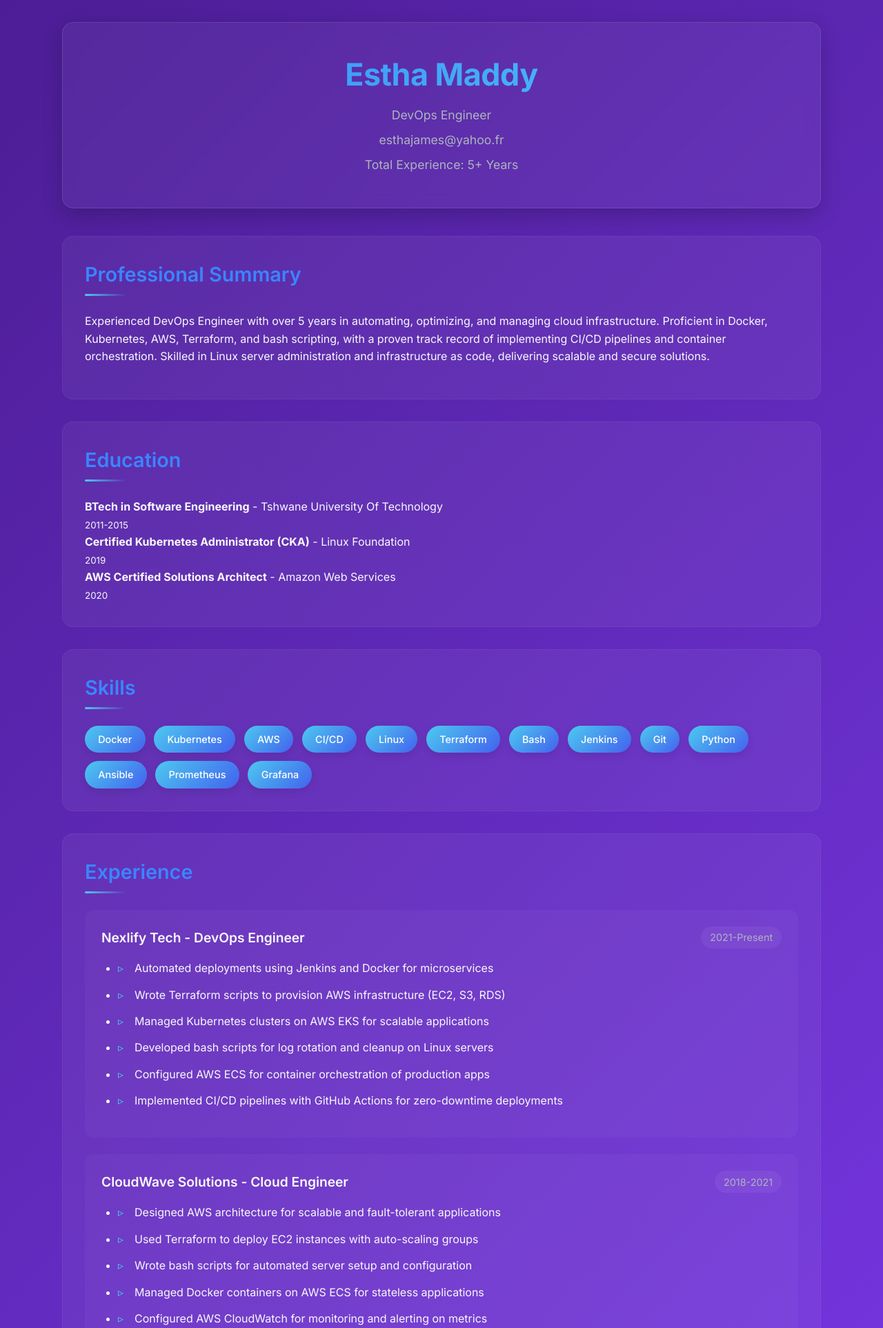
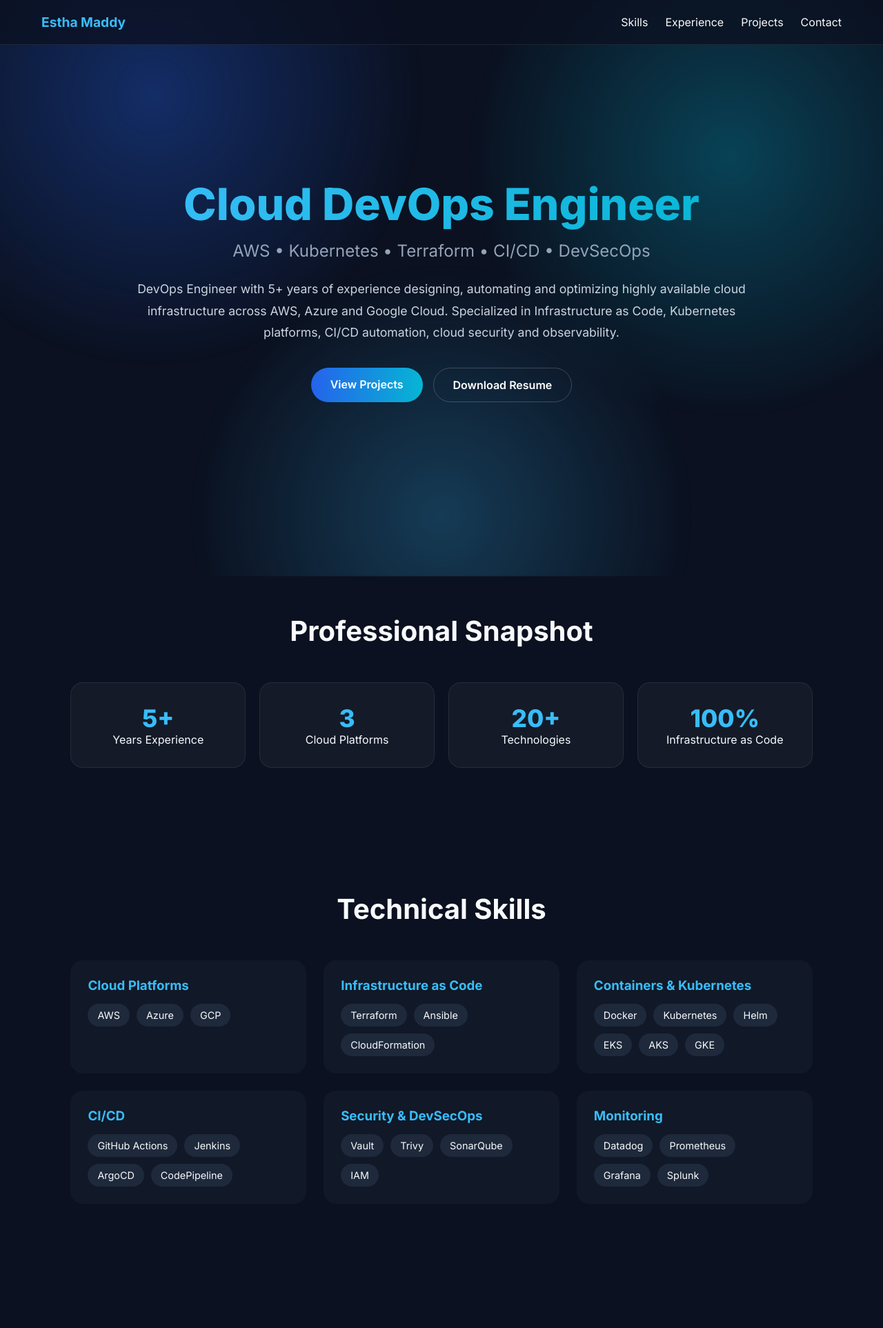
Before and after one commit to EsthaDevops2022/my-portfolio_v2, a Flask app: page / in a window 1280 px wide. Shown: the top 1925 px of the page at 69% size. Run offline with Flask 3, Linux system fonts and the light colour scheme.

Commit message:
portfolio modification

```diff
--- a/templates/index.html
+++ b/templates/index.html
@@ -2,369 +2,585 @@
 <html lang="en">
 <head>
 <meta charset="UTF-8">
-    <meta name="viewport" content="width=device-width, initial-scale=1.0, shrink-to-fit=no, viewport-fit=cover">
-    <meta http-equiv="X-UA-Compatible" content="IE=edge">
-    <title> Estha Maddy - DevOps Portfolio</title>
+<meta name="viewport" content="width=device-width, initial-scale=1.0">
 
-    <!-- PWA Support -->
-    <link rel="manifest" href="{{ url_for('static', filename='manifest.json') }}">
-    <meta name="apple-mobile-web-app-capable" content="yes">
-    <meta name="apple-mobile-web-app-title" content="John Doe Portfolio">
+<title>Estha Maddy | Cloud DevOps Engineer</title>
 
-    <!-- Font Preloading -->
-    <link rel="preload" href="https://fonts.googleapis.com/css2?family=Inter:wght@300;400;500;600;700&display=swap" as="style">
-    <link rel="stylesheet" href="https://fonts.googleapis.com/css2?family=Inter:wght@300;400;500;600;700&display=swap">
+<link rel="preconnect" href="https://fonts.googleapis.com">
+<link href="https://fonts.googleapis.com/css2?family=Inter:wght@300;400;500;600;700;800&display=swap" rel="stylesheet">
 
 <style>
-        :root {
-            --primary: #4cc9f0;
-            --secondary: #4361ee;
-            --accent: #3a86ff;
-            --dark: #0d1b2a;
-            --darker: #1b263b;
-            --light: #f8f9fa;
-            --muted: #adb5bd;
-            --card-bg: rgba(255, 255, 255, 0.05);
-            --transition: all 0.3s cubic-bezier(0.25, 0.8, 0.25, 1);
+
+:root{
+    --bg:#0b1120;
+    --card:#111827;
+    --card-light:#1f2937;
+    --primary:#38bdf8;
+    --secondary:#2563eb;
+    --accent:#06b6d4;
+    --text:#f8fafc;
+    --muted:#94a3b8;
 }
 
-        body {
-            font-family: 'Inter', sans-serif;
-            background: linear-gradient(135deg, #4c1d95, #7c3aed);
-            color: var(--light);
-            line-height: 1.6;
-            margin: 0;
-            padding: 0;
-            min-height: 100vh;
+*{
+    margin:0;
+    padding:0;
+    box-sizing:border-box;
 }
 
-        .container {
-            max-width: 1100px;
-            margin: 0 auto;
-            padding: 2rem 1.5rem;
+html{
+    scroll-behavior:smooth;
 }
 
-        /* Header Styles */
-        .header {
-            text-align: center;
-            padding: 2.5rem;
-            background: var(--card-bg);
-            border-radius: 16px;
-            backdrop-filter: blur(10px);
-            margin-bottom: 2.5rem;
-            border: 1px solid rgba(255, 255, 255, 0.1);
-            box-shadow: 0 10px 30px rgba(0, 0, 0, 0.2);
-            transition: var(--transition);
+body{
+    font-family:'Inter',sans-serif;
+    background:var(--bg);
+    color:var(--text);
+    overflow-x:hidden;
 }
 
-        .header:hover {
-            transform: translateY(-5px);
-            box-shadow: 0 15px 35px rgba(0, 0, 0, 0.3);
+/* Animated Background */
+
+body::before{
+    content:"";
+    position:fixed;
+    width:100%;
+    height:100%;
+    top:0;
+    left:0;
+    z-index:-2;
+
+    background:
+    radial-gradient(circle at 20% 20%, rgba(37,99,235,.35), transparent 30%),
+    radial-gradient(circle at 80% 30%, rgba(6,182,212,.30), transparent 30%),
+    radial-gradient(circle at 50% 90%, rgba(56,189,248,.25), transparent 35%);
+
+    animation: floatBG 12s ease-in-out infinite alternate;
 }
 
-        h1 {
-            margin: 0;
-            font-size: 2.8rem;
-            font-weight: 700;
-            background: linear-gradient(90deg, var(--accent), var(--primary));
-            -webkit-background-clip: text;
-            background-clip: text;
-            -webkit-text-fill-color: transparent;
-            letter-spacing: -0.5px;
-            margin-bottom: 0.5rem;
+@keyframes floatBG{
+    from{
+        transform:scale(1);
+    }
+    to{
+        transform:scale(1.15);
+    }
 }
 
-        .header p {
-            margin: 0.5rem 0;
-            font-size: 1.1rem;
-            color: var(--muted);
+/* NAVBAR */
+
+nav{
+    position:fixed;
+    width:100%;
+    top:0;
+    z-index:999;
+    backdrop-filter:blur(12px);
+    background:rgba(11,17,32,.75);
+    border-bottom:1px solid rgba(255,255,255,.08);
 }
 
-        /* Section Styles */
-        .section {
-            background: var(--card-bg);
-            padding: 2rem;
-            border-radius: 16px;
-            margin-bottom: 2rem;
-            border: 1px solid rgba(255, 255, 255, 0.05);
-            transition: var(--transition);
+.nav-container{
+    max-width:1200px;
+    margin:auto;
+    display:flex;
+    justify-content:space-between;
+    align-items:center;
+    padding:20px;
 }
 
-        .section:hover {
-            transform: translateY(-3px);
-            box-shadow: 0 12px 25px rgba(0, 0, 0, 0.2);
+.logo{
+    font-size:1.2rem;
+    font-weight:700;
+    color:var(--primary);
 }
 
-        h2 {
-            color: var(--accent);
-            font-size: 1.8rem;
-            font-weight: 600;
-            margin-top: 0;
-            margin-bottom: 1.5rem;
-            position: relative;
-            padding-bottom: 0.5rem;
+nav ul{
+    display:flex;
+    list-style:none;
+    gap:25px;
 }
 
-        h2::after {
-            content: '';
-            position: absolute;
-            bottom: 0;
-            left: 0;
-            width: 60px;
-            height: 3px;
-            background: linear-gradient(90deg, var(--primary), transparent);
-            border-radius: 3px;
+nav a{
+    color:var(--text);
+    text-decoration:none;
 }
 
-        /* Experience Section */
-        .experience-item {
-            background: rgba(255, 255, 255, 0.03);
-            padding: 1.5rem;
-            border-radius: 12px;
-            margin-bottom: 1.5rem;
-            transition: var(--transition);
+/* HERO */
+
+.hero{
+    min-height:100vh;
+    display:flex;
+    justify-content:center;
+    align-items:center;
+    text-align:center;
+    padding:120px 20px 80px;
 }
 
-        .experience-item:hover {
-            background: rgba(255, 255, 255, 0.07);
-            transform: translateY(-3px);
+.hero-content{
+    max-width:900px;
 }
 
-        .experience-header {
-            display: flex;
-            flex-wrap: wrap;
-            justify-content: space-between;
-            align-items: center;
-            margin-bottom: 1rem;
+.hero h1{
+    font-size:4rem;
+    font-weight:800;
+    margin-bottom:15px;
+
+    background:linear-gradient(
+        90deg,
+        #38bdf8,
+        #06b6d4
+    );
+
+    -webkit-background-clip:text;
+    -webkit-text-fill-color:transparent;
 }
 
-        .experience-title {
-            font-weight: 600;
-            font-size: 1.2rem;
-            color: var(--light);
-            margin-right: 1rem;
+.hero h2{
+    color:var(--muted);
+    font-weight:400;
+    margin-bottom:25px;
 }
 
-        .experience-date {
-            color: var(--muted);
-            font-size: 0.9rem;
-            background: rgba(255, 255, 255, 0.05);
-            padding: 0.3rem 0.8rem;
-            border-radius: 20px;
+.hero p{
+    font-size:1.1rem;
+    line-height:1.8;
+    color:#cbd5e1;
 }
 
-        ul {
-            padding-left: 1.5rem;
-            margin: 1rem 0;
+.buttons{
+    margin-top:35px;
+    display:flex;
+    justify-content:center;
+    gap:15px;
+    flex-wrap:wrap;
 }
 
-        li {
-            margin-bottom: 0.8rem;
-            position: relative;
-            padding-left: 1.5rem;
+.btn{
+    text-decoration:none;
+    color:white;
+    padding:14px 28px;
+    border-radius:999px;
+    font-weight:600;
+    transition:.3s;
 }
 
-        li::before {
-            content: '▹';
-            position: absolute;
-            left: 0;
-            color: var(--primary);
+.btn-primary{
+    background:linear-gradient(
+        90deg,
+        var(--secondary),
+        var(--accent)
+    );
 }
 
-        /* Skills Section */
-        .skills-list {
-            display: flex;
-            flex-wrap: wrap;
-            gap: 0.8rem;
-            margin-top: 1.5rem;
+.btn-secondary{
+    border:1px solid rgba(255,255,255,.2);
 }
 
-        .skill {
-            background: linear-gradient(135deg, var(--primary), var(--secondary));
-            color: white;
-            padding: 0.5rem 1.2rem;
-            border-radius: 50px;
-            font-size: 0.9rem;
-            font-weight: 500;
-            transition: var(--transition);
-            box-shadow: 0 4px 12px rgba(0, 0, 0, 0.1);
+.btn:hover{
+    transform:translateY(-3px);
 }
 
-        .skill:hover {
-            transform: translateY(-3px);
-            box-shadow: 0 8px 20px rgba(0, 0, 0, 0.2);
+/* SECTIONS */
+
+section{
+    padding:90px 8%;
 }
 
-        /* Projects Section */
-        .project-item {
-            margin-bottom: 2rem;
+.section-title{
+    text-align:center;
+    font-size:2.5rem;
+    margin-bottom:50px;
 }
 
-        .project-item strong {
-            display: block;
-            font-size: 1.2rem;
-            margin-bottom: 0.5rem;
-            color: var(--accent);
+/* STATS */
+
+.stats{
+    display:grid;
+    grid-template-columns:repeat(auto-fit,minmax(220px,1fr));
+    gap:20px;
 }
 
-        /* Download Button */
-        .download-btn {
-            display: inline-flex;
-            align-items: center;
-            justify-content: center;
-            padding: 0.8rem 1.8rem;
-            background: linear-gradient(90deg, var(--primary), var(--secondary));
-            color: white;
-            text-decoration: none;
-            border-radius: 50px;
-            font-weight: 600;
-            transition: var(--transition);
-            box-shadow: 0 8px 20px rgba(0, 0, 0, 0.15);
-            border: none;
-            cursor: pointer;
-            margin-top: 1rem;
+.stat-card{
+    background:rgba(255,255,255,.04);
+    border:1px solid rgba(255,255,255,.08);
+    border-radius:18px;
+    padding:30px;
+    text-align:center;
 }
 
-        .download-btn:hover {
-            transform: translateY(-3px);
-            box-shadow: 0 12px 25px rgba(0, 0, 0, 0.2);
-            background: linear-gradient(90deg, var(--secondary), var(--accent));
+.stat-number{
+    font-size:2.2rem;
+    color:var(--primary);
+    font-weight:800;
 }
 
-        /* Animations */
-        @keyframes fadeIn {
-            from { opacity: 0; transform: translateY(20px); }
-            to { opacity: 1; transform: translateY(0); }
+/* SKILLS */
+
+.skills-grid{
+    display:grid;
+    grid-template-columns:repeat(auto-fit,minmax(300px,1fr));
+    gap:25px;
 }
 
-        .container {
-            animation: fadeIn 0.8s ease-out;
+.skill-card{
+    background:var(--card);
+    border-radius:18px;
+    padding:25px;
 }
 
-        /* Responsive Adjustments */
-        @media (max-width: 768px) {
-            .container {
-                padding: 1.5rem 1rem;
+.skill-card h3{
+    color:var(--primary);
+    margin-bottom:15px;
 }
 
-            .header {
-                padding: 1.5rem;
+.skill-tags{
+    display:flex;
+    flex-wrap:wrap;
+    gap:10px;
 }
 
-            h1 {
-                font-size: 2.2rem;
+.skill{
+    background:#1e293b;
+    padding:8px 14px;
+    border-radius:999px;
+    font-size:.9rem;
 }
 
-            .section {
-                padding: 1.5rem;
+/* EXPERIENCE */
+
+.timeline{
+    max-width:900px;
+    margin:auto;
 }
 
-            .experience-header {
-                flex-direction: column;
-                align-items: flex-start;
-                gap: 0.5rem;
+.timeline-item{
+    background:var(--card);
+    margin-bottom:25px;
+    padding:25px;
+    border-radius:18px;
+    border-left:4px solid var(--primary);
 }
+
+.timeline-item h3{
+    color:var(--primary);
 }
+
+.timeline-date{
+    color:var(--muted);
+    margin-bottom:15px;
+}
+
+/* PROJECTS */
+
+.projects{
+    display:grid;
+    grid-template-columns:repeat(auto-fit,minmax(320px,1fr));
+    gap:25px;
+}
+
+.project{
+    background:var(--card);
+    padding:25px;
+    border-radius:18px;
+    transition:.3s;
+}
+
+.project:hover{
+    transform:translateY(-6px);
+}
+
+.project h3{
+    color:var(--primary);
+    margin-bottom:15px;
+}
+
+/* CONTACT */
+
+.contact{
+    text-align:center;
+}
+
+.contact p{
+    margin-bottom:10px;
+}
+
+footer{
+    padding:30px;
+    text-align:center;
+    color:var(--muted);
+}
+
+@media(max-width:768px){
+
+.hero h1{
+    font-size:2.6rem;
+}
+
+nav ul{
+    display:none;
+}
+
+.section-title{
+    font-size:2rem;
+}
+
+}
+
 </style>
 </head>
+<body>
 
-<body>
-    <div class="container">
-        <header class="header">
-            <h1>Estha Maddy</h1>
-            <p>DevOps Engineer</p>
-            <p>esthajames@yahoo.fr</p>
-            <p>Total Experience: 5+ Years</p>
-        </header>
+<nav>
+<div class="nav-container">
+<div class="logo">Estha Maddy</div>
 
-        <section class="section summary">
-            <h2>Professional Summary</h2>
-            <p>Experienced DevOps Engineer with over 5 years in automating, optimizing, and managing cloud infrastructure. Proficient in Docker, Kubernetes, AWS, Terraform, and bash scripting, with a proven track record of implementing CI/CD pipelines and container orchestration. Skilled in Linux server administration and infrastructure as code, delivering scalable and secure solutions.</p>
+<ul>
+<li><a href="#skills">Skills</a></li>
+<li><a href="#experience">Experience</a></li>
+<li><a href="#projects">Projects</a></li>
+<li><a href="#contact">Contact</a></li>
+</ul>
+</div>
+</nav>
+
+<section class="hero">
+
+<div class="hero-content">
+
+<h1>Cloud DevOps Engineer</h1>
+
+<h2>AWS • Kubernetes • Terraform • CI/CD • DevSecOps</h2>
+
+<p>
+DevOps Engineer with 5+ years of experience designing,
+automating and optimizing highly available cloud infrastructure
+across AWS, Azure and Google Cloud. Specialized in
+Infrastructure as Code, Kubernetes platforms, CI/CD automation,
+cloud security and observability.
+</p>
+
+<div class="buttons">
+
+<a href="#projects" class="btn btn-primary">
+View Projects
+</a>
+
+<a href="Estha_Maddy_Resume.pdf"
+   download
+   class="btn btn-secondary">
+Download Resume
+</a>
+
+</div>
+
+</div>
+
 </section>
 
-        <section class="section">
-            <h2>Education</h2>
-            <div class="education-item">
-                <strong>BTech in Software Engineering</strong> - Tshwane University Of Technology<br>
-                <small>2011-2015</small>
+<section>
+
+<h2 class="section-title">Professional Snapshot</h2>
+
+<div class="stats">
+
+<div class="stat-card">
+<div class="stat-number">5+</div>
+Years Experience
 </div>
-            <div class="education-item">
-                <strong>Certified Kubernetes Administrator (CKA)</strong> - Linux Foundation<br>
-                <small>2019</small>
+
+<div class="stat-card">
+<div class="stat-number">3</div>
+Cloud Platforms
 </div>
-            <div class="education-item">
-                <strong>AWS Certified Solutions Architect</strong> - Amazon Web Services<br>
-                <small>2020</small>
+
+<div class="stat-card">
+<div class="stat-number">20+</div>
+Technologies
 </div>
+
+<div class="stat-card">
+<div class="stat-number">100%</div>
+Infrastructure as Code
+</div>
+
+</div>
+
 </section>
 
-        <section class="section">
-            <h2>Skills</h2>
-            <div class="skills-list">
+<section id="skills">
+
+<h2 class="section-title">Technical Skills</h2>
+
+<div class="skills-grid">
+
+<div class="skill-card">
+<h3>Cloud Platforms</h3>
+<div class="skill-tags">
+<span class="skill">AWS</span>
+<span class="skill">Azure</span>
+<span class="skill">GCP</span>
+</div>
+</div>
+
+<div class="skill-card">
+<h3>Infrastructure as Code</h3>
+<div class="skill-tags">
+<span class="skill">Terraform</span>
+<span class="skill">Ansible</span>
+<span class="skill">CloudFormation</span>
+</div>
+</div>
+
+<div class="skill-card">
+<h3>Containers & Kubernetes</h3>
+<div class="skill-tags">
 <span class="skill">Docker</span>
 <span class="skill">Kubernetes</span>
-                <span class="skill">AWS</span>
-                <span class="skill">CI/CD</span>
-                <span class="skill">Linux</span>
-                <span class="skill">Terraform</span>
-                <span class="skill">Bash</span>
+<span class="skill">Helm</span>
+<span class="skill">EKS</span>
+<span class="skill">AKS</span>
+<span class="skill">GKE</span>
+</div>
+</div>
+
+<div class="skill-card">
+<h3>CI/CD</h3>
+<div class="skill-tags">
+<span class="skill">GitHub Actions</span>
 <span class="skill">Jenkins</span>
-                <span class="skill">Git</span>
-                <span class="skill">Python</span>
-                <span class="skill">Ansible</span>
+<span class="skill">ArgoCD</span>
+<span class="skill">CodePipeline</span>
+</div>
+</div>
+
+<div class="skill-card">
+<h3>Security & DevSecOps</h3>
+<div class="skill-tags">
+<span class="skill">Vault</span>
+<span class="skill">Trivy</span>
+<span class="skill">SonarQube</span>
+<span class="skill">IAM</span>
+</div>
+</div>
+
+<div class="skill-card">
+<h3>Monitoring</h3>
+<div class="skill-tags">
+<span class="skill">Datadog</span>
 <span class="skill">Prometheus</span>
 <span class="skill">Grafana</span>
+<span class="skill">Splunk</span>
 </div>
+</div>
+
+</div>
+
 </section>
 
-        <section class="section">
-            <h2>Experience</h2>
-            <article class="experience-item">
-                <div class="experience-header">
-                    <div class="experience-title">Nexlify Tech - DevOps Engineer</div>
-                    <div class="experience-date">2021-Present</div>
+<section id="experience">
+
+<h2 class="section-title">Experience</h2>
+
+<div class="timeline">
+
+<div class="timeline-item">
+<h3>Cloud DevOps Engineer — WEX Inc.</h3>
+<div class="timeline-date">Feb 2021 – Present</div>
+
+<ul>
+<li>Designed and maintained AWS cloud infrastructure.</li>
+<li>Built CI/CD pipelines using Jenkins and GitHub Actions.</li>
+<li>Automated infrastructure provisioning with Terraform.</li>
+<li>Developed automation using Python and Bash.</li>
+<li>Managed Docker and Kubernetes environments.</li>
+<li>Implemented monitoring and alerting using Datadog.</li>
+</ul>
+
 </div>
+
+<div class="timeline-item">
+<h3>Teller — TD Bank</h3>
+<div class="timeline-date">Sept 2018 – Feb 2021</div>
+
 <ul>
-                    <li>Automated deployments using Jenkins and Docker for microservices</li>
-                    <li>Wrote Terraform scripts to provision AWS infrastructure (EC2, S3, RDS)</li>
-                    <li>Managed Kubernetes clusters on AWS EKS for scalable applications</li>
-                    <li>Developed bash scripts for log rotation and cleanup on Linux servers</li>
-                    <li>Configured AWS ECS for container orchestration of production apps</li>
-                    <li>Implemented CI/CD pipelines with GitHub Actions for zero-downtime deployments</li>
+<li>Processed customer transactions and maintained compliance.</li>
+<li>Delivered exceptional customer service and support.</li>
 </ul>
-            </article>
 
-            <article class="experience-item">
-                <div class="experience-header">
-                    <div class="experience-title">CloudWave Solutions - Cloud Engineer</div>
-                    <div class="experience-date">2018-2021</div>
 </div>
+
+<div class="timeline-item">
+<h3>Linux Systems Administrator — Attorneys Guide</h3>
+<div class="timeline-date">Jan 2015 – Jun 2018</div>
+
 <ul>
-                    <li>Designed AWS architecture for scalable and fault-tolerant applications</li>
-                    <li>Used Terraform to deploy EC2 instances with auto-scaling groups</li>
-                    <li>Wrote bash scripts for automated server setup and configuration</li>
-                    <li>Managed Docker containers on AWS ECS for stateless applications</li>
-                    <li>Configured AWS CloudWatch for monitoring and alerting on metrics</li>
-                    <li>Automated S3 bucket creation and policies with Terraform</li>
+<li>Managed Linux infrastructure and user administration.</li>
+<li>Automated operations using Bash and Ansible.</li>
+<li>Performed patching, monitoring and incident response.</li>
 </ul>
-            </article>
+
+</div>
+
+</div>
+
 </section>
 
-        <section class="section">
-            <h2>Projects</h2>
-            <article class="project-item">
-                <strong>CI/CD Pipeline</strong>
-                <p>Built an automated deployment system using Jenkins, Docker, and bash scripts. Integrated with AWS CodePipeline for zero-downtime deployments. Automated the build, test, and deployment process for microservices architecture.</p>
-            </article>
-            <article class="project-item">
-                <strong>Container Orchestration</strong>
-                <p>Implemented Kubernetes clusters on AWS EKS using Terraform for infrastructure provisioning. Wrote bash scripts to automate scaling and monitoring of pods. Configured Linux nodes for optimal performance with Docker runtime.</p>
-            </article>
+<section id="projects">
+
+<h2 class="section-title">Projects</h2>
+
+<div class="projects">
+
+<div class="project">
+<h3>Multi-Tier AWS Infrastructure</h3>
+<p>
+Designed and provisioned a highly available AWS
+environment using Terraform, including networking,
+compute, storage and database resources.
+</p>
+</div>
+
+<div class="project">
+<h3>EKS Cluster Automation</h3>
+<p>
+Provisioned production-ready Kubernetes clusters
+using Terraform and automated deployment workflows.
+</p>
+</div>
+
+<div class="project">
+<h3>S3 Security Remediation</h3>
+<p>
+Developed Python and AWS Lambda automation
+to identify, encrypt and enforce compliance
+for unencrypted S3 buckets.
+</p>
+</div>
+
+</div>
+
 </section>
 
-        <footer class="section">
-            <a href="/download-pdf" class="download-btn">Download PDF Resume</a>
+<section id="contact">
+
+<h2 class="section-title">Contact</h2>
+
+<div class="contact">
+
+<p>Email: esthajames@yahoo.fr</p>
+
+<p>
+Open to Cloud Engineer, DevOps Engineer,
+Platform Engineer and SRE opportunities.
+</p>
+
+</div>
+
+</section>
+
+<footer>
+© 2026 Estha Maddy | Cloud DevOps Engineer
 </footer>
-    </div>
+
 </body>
 </html>
```
Lines whose indentation alone changed are shown as unchanged.
